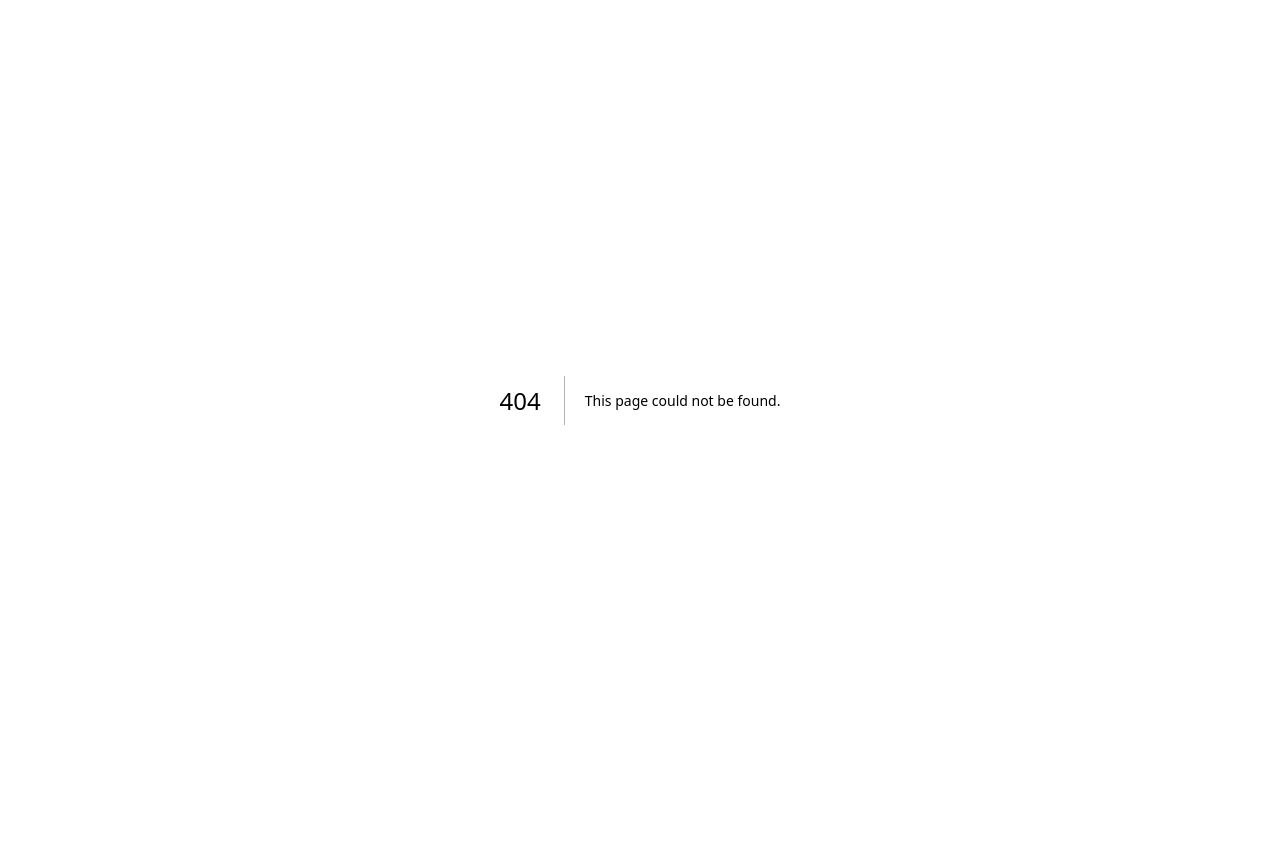
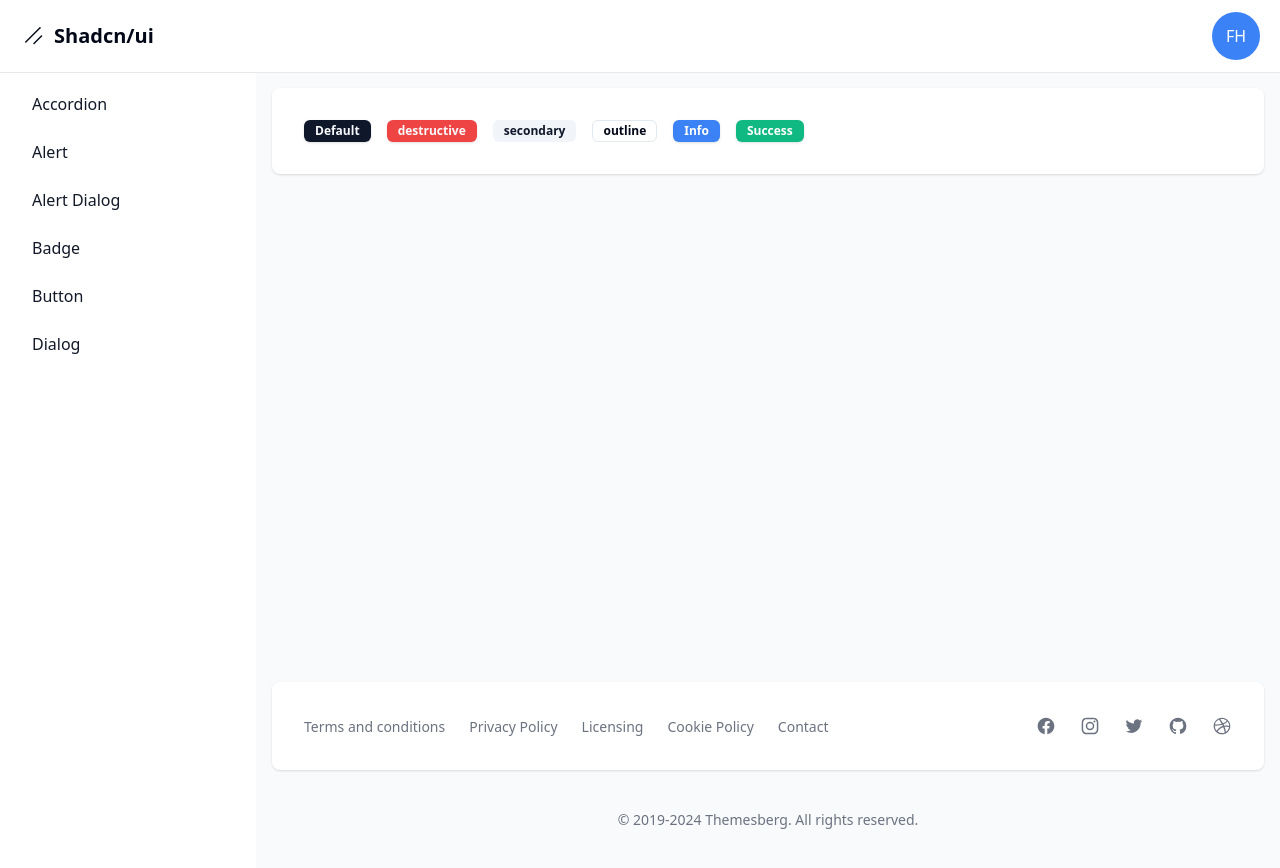
Before and after one commit to Ruli-AlSe/shadcn-dashboard, a Next.js app: page /dashboard/badge in a window 1280 px wide. Before the commit this address had no page. Before the commit the page ends 800 px from the top, so only its background shows below. Built offline with nearby package versions, Linux system fonts and the light colour scheme.

Commit message:
Install and test dialog and badge components

```diff
--- a/package.json
+++ b/package.json
@@ -11,6 +11,8 @@
   "dependencies": {
     "@radix-ui/react-accordion": "^1.2.2",
     "@radix-ui/react-alert-dialog": "^1.1.4",
+    "@radix-ui/react-dialog": "^1.1.4",
+    "@radix-ui/react-label": "^2.1.1",
     "@radix-ui/react-slot": "^1.1.1",
     "class-variance-authority": "^0.7.1",
     "clsx": "^2.1.1",
--- /dev/null
+++ b/src/app/dashboard/badge/page.tsx
@@ -0,0 +1,20 @@
+import { Badge } from '@/components/ui/badge';
+
+export default function BadgePage() {
+  return (
+    <div className="flex gap-4">
+      <Badge variant="default" capitalize>
+        default
+      </Badge>
+      <Badge variant="destructive">destructive</Badge>
+      <Badge variant="secondary">secondary</Badge>
+      <Badge variant="outline">outline</Badge>
+      <Badge variant="info" capitalize>
+        info
+      </Badge>
+      <Badge variant="success" capitalize>
+        success
+      </Badge>
+    </div>
+  );
+}
--- /dev/null
+++ b/src/app/dashboard/dialog/page.tsx
@@ -0,0 +1,64 @@
+'use client';
+
+import { Button } from '@/components/ui/button';
+import {
+  Dialog,
+  DialogClose,
+  DialogContent,
+  DialogDescription,
+  DialogFooter,
+  DialogHeader,
+  DialogTitle,
+  DialogTrigger,
+} from '@/components/ui/dialog';
+import { Input } from '@/components/ui/input';
+import { Label } from '@/components/ui/label';
+import { Copy } from 'lucide-react';
+
+export default function DialogPage() {
+  return (
+    <div>
+      <Dialog>
+        <DialogTrigger asChild>
+          <Button variant="outline">Share</Button>
+        </DialogTrigger>
+
+        <DialogContent className="sm:max-w-md">
+          <DialogHeader>
+            <DialogTitle>Share link</DialogTitle>
+            <DialogDescription>
+              Anyone who has this link will be able to view this.
+            </DialogDescription>
+          </DialogHeader>
+
+          <div className="flex items-center space-x-2">
+            <div className="grid flex-1 gap-2">
+              <Label htmlFor="link" className="sr-only">
+                Link
+              </Label>
+              <Input id="link" defaultValue="https://ui.shadcn.com/docs/installation" readOnly />
+            </div>
+            <Button
+              type="submit"
+              size="sm"
+              className="px-3"
+              onClick={() =>
+                navigator.clipboard.writeText('https://ui.shadcn.com/docs/installation')
+              }
+            >
+              <span className="sr-only">Copy</span>
+              <Copy />
+            </Button>
+          </div>
+          <DialogFooter className="sm:justify-start">
+            <DialogClose asChild>
+              <Button type="button" variant="secondary">
+                Close
+              </Button>
+            </DialogClose>
+          </DialogFooter>
+        </DialogContent>
+      </Dialog>
+    </div>
+  );
+}
--- a/src/app/dashboard/layout.tsx
+++ b/src/app/dashboard/layout.tsx
@@ -8,7 +8,9 @@
   { name: 'alert', href: 'alert' },
   { name: 'button', href: 'button' },
   { name: 'alert dialog', href: 'alert-dialog' },
-];
+  { name: 'dialog', href: 'dialog' },
+  { name: 'badge', href: 'badge' },
+].sort((a, b) => a.name.localeCompare(b.name));
 
 export default function DashboardLayout({ children }: { children: React.ReactNode }) {
   return (
--- /dev/null
+++ b/src/components/ui/badge.tsx
@@ -0,0 +1,48 @@
+import * as React from 'react';
+import { cva, type VariantProps } from 'class-variance-authority';
+
+import { cn } from '@/lib/utils';
+
+const badgeVariants = cva(
+  'inline-flex items-center rounded-md border px-2.5 py-0.5 text-xs font-semibold transition-colors focus:outline-none focus:ring-2 focus:ring-ring focus:ring-offset-2',
+  {
+    variants: {
+      variant: {
+        default: 'border-transparent bg-primary text-primary-foreground shadow hover:bg-primary/80',
+        secondary:
+          'border-transparent bg-secondary text-secondary-foreground hover:bg-secondary/80',
+        destructive:
+          'border-transparent bg-destructive text-destructive-foreground shadow hover:bg-destructive/80',
+        info: 'border-transparent bg-blue-500 text-white shadow hover:bg-blue-500/80',
+        success: 'border-transparent bg-emerald-500 text-white shadow hover:bg-emerald-500/80',
+        outline: 'text-foreground',
+      },
+    },
+    defaultVariants: {
+      variant: 'default',
+    },
+  }
+);
+
+export interface BadgeProps
+  extends React.HTMLAttributes<HTMLDivElement>,
+    VariantProps<typeof badgeVariants> {
+  capitalize?: boolean;
+}
+
+function Badge({ className, variant, capitalize = false, ...props }: BadgeProps) {
+  return (
+    <div
+      className={cn(
+        badgeVariants({ variant }),
+        {
+          capitalize: capitalize,
+        },
+        className
+      )}
+      {...props}
+    />
+  );
+}
+
+export { Badge, badgeVariants };
--- /dev/null
+++ b/src/components/ui/dialog.tsx
@@ -0,0 +1,122 @@
+"use client"
+
+import * as React from "react"
+import * as DialogPrimitive from "@radix-ui/react-dialog"
+import { X } from "lucide-react"
+
+import { cn } from "@/lib/utils"
+
+const Dialog = DialogPrimitive.Root
+
+const DialogTrigger = DialogPrimitive.Trigger
+
+const DialogPortal = DialogPrimitive.Portal
+
+const DialogClose = DialogPrimitive.Close
+
+const DialogOverlay = React.forwardRef<
+  React.ElementRef<typeof DialogPrimitive.Overlay>,
+  React.ComponentPropsWithoutRef<typeof DialogPrimitive.Overlay>
+>(({ className, ...props }, ref) => (
+  <DialogPrimitive.Overlay
+    ref={ref}
+    className={cn(
+      "fixed inset-0 z-50 bg-black/80  data-[state=open]:animate-in data-[state=closed]:animate-out data-[state=closed]:fade-out-0 data-[state=open]:fade-in-0",
+      className
+    )}
+    {...props}
+  />
+))
+DialogOverlay.displayName = DialogPrimitive.Overlay.displayName
+
+const DialogContent = React.forwardRef<
+  React.ElementRef<typeof DialogPrimitive.Content>,
+  React.ComponentPropsWithoutRef<typeof DialogPrimitive.Content>
+>(({ className, children, ...props }, ref) => (
+  <DialogPortal>
+    <DialogOverlay />
+    <DialogPrimitive.Content
+      ref={ref}
+      className={cn(
+        "fixed left-[50%] top-[50%] z-50 grid w-full max-w-lg translate-x-[-50%] translate-y-[-50%] gap-4 border bg-background p-6 shadow-lg duration-200 data-[state=open]:animate-in data-[state=closed]:animate-out data-[state=closed]:fade-out-0 data-[state=open]:fade-in-0 data-[state=closed]:zoom-out-95 data-[state=open]:zoom-in-95 data-[state=closed]:slide-out-to-left-1/2 data-[state=closed]:slide-out-to-top-[48%] data-[state=open]:slide-in-from-left-1/2 data-[state=open]:slide-in-from-top-[48%] sm:rounded-lg",
+        className
+      )}
+      {...props}
+    >
+      {children}
+      <DialogPrimitive.Close className="absolute right-4 top-4 rounded-sm opacity-70 ring-offset-background transition-opacity hover:opacity-100 focus:outline-none focus:ring-2 focus:ring-ring focus:ring-offset-2 disabled:pointer-events-none data-[state=open]:bg-accent data-[state=open]:text-muted-foreground">
+        <X className="h-4 w-4" />
+        <span className="sr-only">Close</span>
+      </DialogPrimitive.Close>
+    </DialogPrimitive.Content>
+  </DialogPortal>
+))
+DialogContent.displayName = DialogPrimitive.Content.displayName
+
+const DialogHeader = ({
+  className,
+  ...props
+}: React.HTMLAttributes<HTMLDivElement>) => (
+  <div
+    className={cn(
+      "flex flex-col space-y-1.5 text-center sm:text-left",
+      className
+    )}
+    {...props}
+  />
+)
+DialogHeader.displayName = "DialogHeader"
+
+const DialogFooter = ({
+  className,
+  ...props
+}: React.HTMLAttributes<HTMLDivElement>) => (
+  <div
+    className={cn(
+      "flex flex-col-reverse sm:flex-row sm:justify-end sm:space-x-2",
+      className
+    )}
+    {...props}
+  />
+)
+DialogFooter.displayName = "DialogFooter"
+
+const DialogTitle = React.forwardRef<
+  React.ElementRef<typeof DialogPrimitive.Title>,
+  React.ComponentPropsWithoutRef<typeof DialogPrimitive.Title>
+>(({ className, ...props }, ref) => (
+  <DialogPrimitive.Title
+    ref={ref}
+    className={cn(
+      "text-lg font-semibold leading-none tracking-tight",
+      className
+    )}
+    {...props}
+  />
+))
+DialogTitle.displayName = DialogPrimitive.Title.displayName
+
+const DialogDescription = React.forwardRef<
+  React.ElementRef<typeof DialogPrimitive.Description>,
+  React.ComponentPropsWithoutRef<typeof DialogPrimitive.Description>
+>(({ className, ...props }, ref) => (
+  <DialogPrimitive.Description
+    ref={ref}
+    className={cn("text-sm text-muted-foreground", className)}
+    {...props}
+  />
+))
+DialogDescription.displayName = DialogPrimitive.Description.displayName
+
+export {
+  Dialog,
+  DialogPortal,
+  DialogOverlay,
+  DialogTrigger,
+  DialogClose,
+  DialogContent,
+  DialogHeader,
+  DialogFooter,
+  DialogTitle,
+  DialogDescription,
+}
--- /dev/null
+++ b/src/components/ui/input.tsx
@@ -0,0 +1,22 @@
+import * as React from "react"
+
+import { cn } from "@/lib/utils"
+
+const Input = React.forwardRef<HTMLInputElement, React.ComponentProps<"input">>(
+  ({ className, type, ...props }, ref) => {
+    return (
+      <input
+        type={type}
+        className={cn(
+          "flex h-9 w-full rounded-md border border-input bg-transparent px-3 py-1 text-base shadow-sm transition-colors file:border-0 file:bg-transparent file:text-sm file:font-medium file:text-foreground placeholder:text-muted-foreground focus-visible:outline-none focus-visible:ring-1 focus-visible:ring-ring disabled:cursor-not-allowed disabled:opacity-50 md:text-sm",
+          className
+        )}
+        ref={ref}
+        {...props}
+      />
+    )
+  }
+)
+Input.displayName = "Input"
+
+export { Input }
--- /dev/null
+++ b/src/components/ui/label.tsx
@@ -0,0 +1,26 @@
+"use client"
+
+import * as React from "react"
+import * as LabelPrimitive from "@radix-ui/react-label"
+import { cva, type VariantProps } from "class-variance-authority"
+
+import { cn } from "@/lib/utils"
+
+const labelVariants = cva(
+  "text-sm font-medium leading-none peer-disabled:cursor-not-allowed peer-disabled:opacity-70"
+)
+
+const Label = React.forwardRef<
+  React.ElementRef<typeof LabelPrimitive.Root>,
+  React.ComponentPropsWithoutRef<typeof LabelPrimitive.Root> &
+    VariantProps<typeof labelVariants>
+>(({ className, ...props }, ref) => (
+  <LabelPrimitive.Root
+    ref={ref}
+    className={cn(labelVariants(), className)}
+    {...props}
+  />
+))
+Label.displayName = LabelPrimitive.Root.displayName
+
+export { Label }
```
Also changed, not shown: 1 other file (tests, documents, lock files or other folders).
